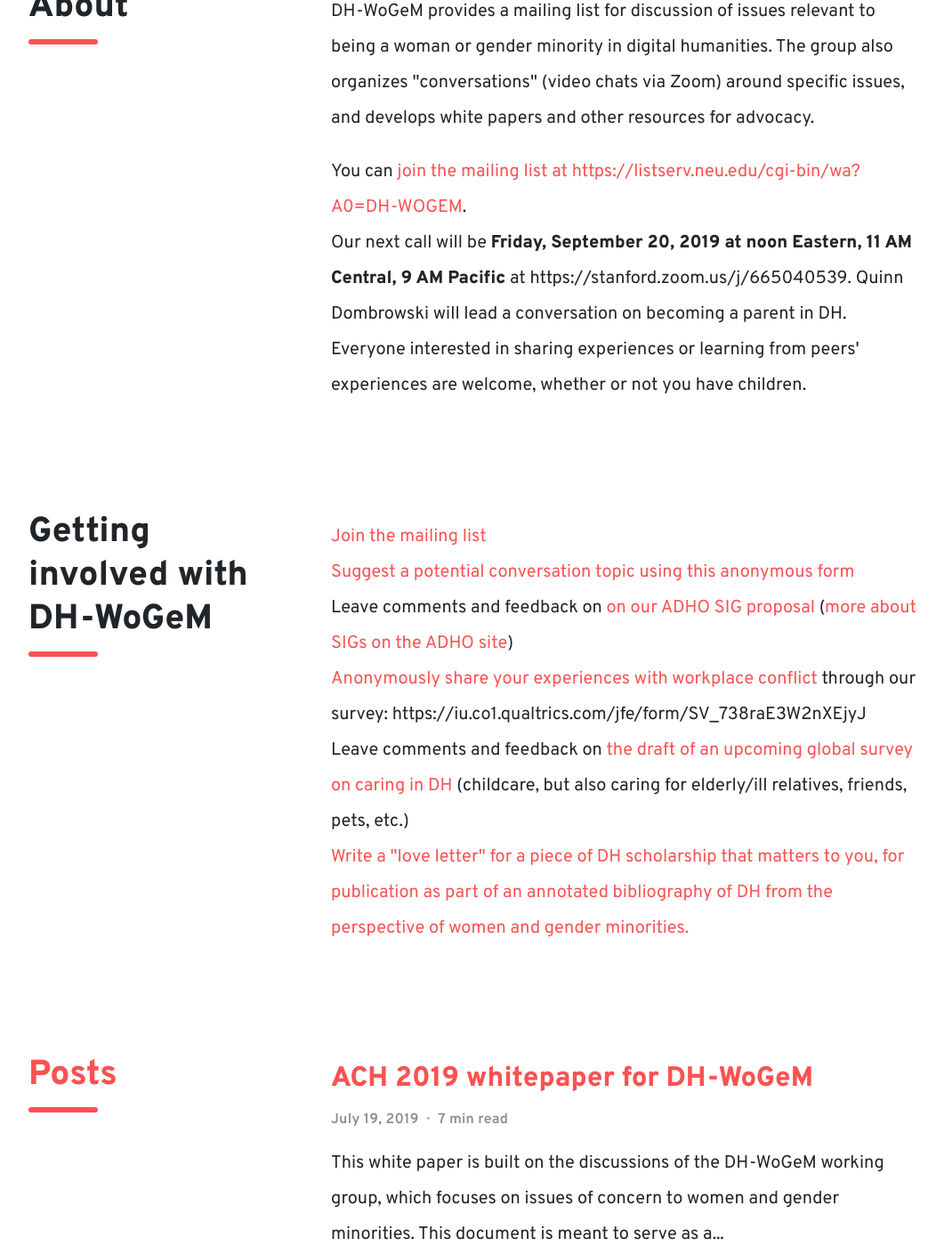
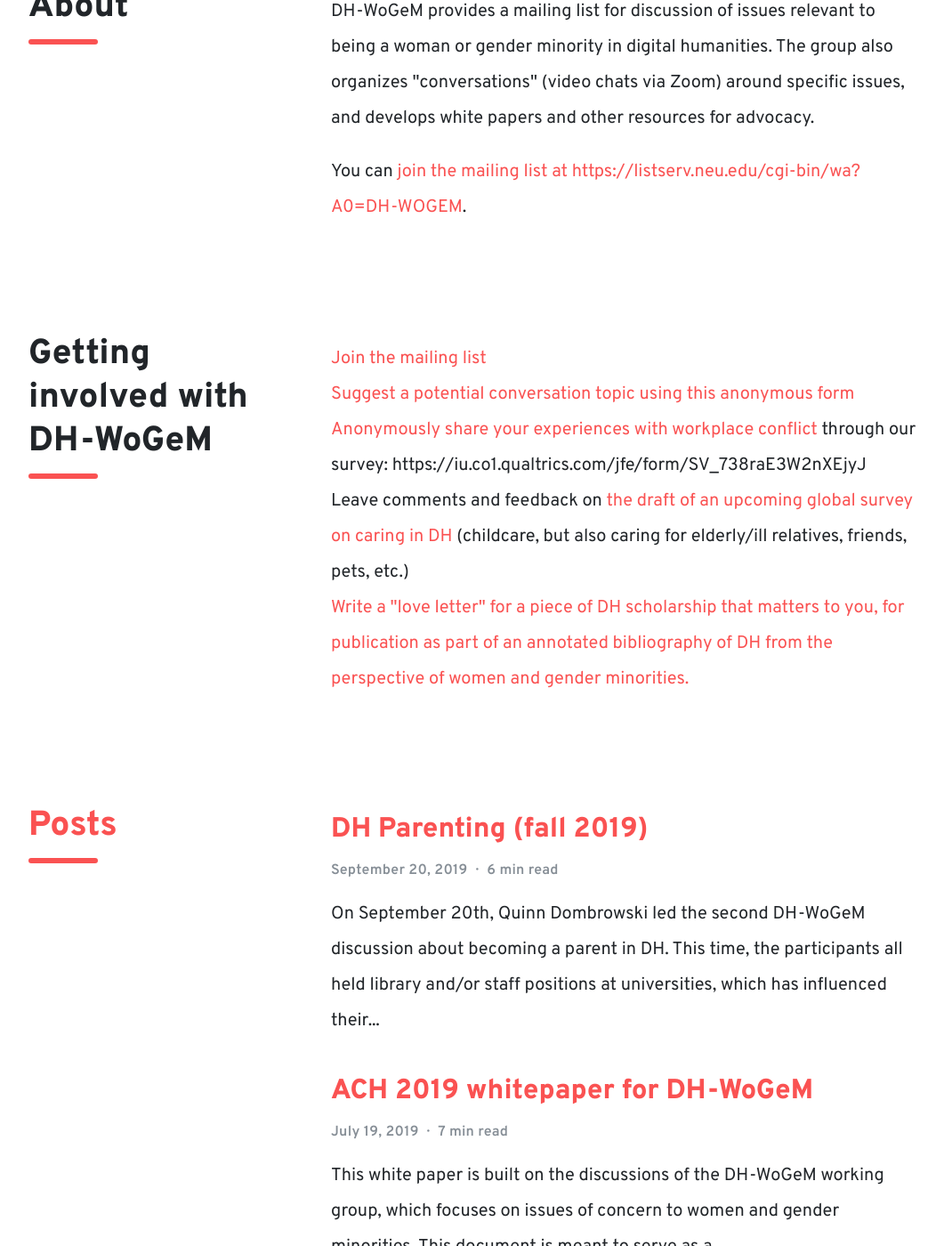
Before and after one commit to dh-wogem/dh-wogem.github.io, a Jekyll site: the page built from index.html, in a window 1280 px wide and 1400 px high, scrolled down 1276 px. Shown: the whole window at 89% size, without its empty margins (108-1169 px from the left). Built offline with Jekyll 4.4.1, drawn with Linux system fonts in a browser that asks for light colours; some of the changed lines change nothing that is shown.

Commit message:
Write-up for DH parenting 2

```diff
--- /dev/null
+++ b/_posts/2019-09-20-dh-parenting-2.md
@@ -0,0 +1,47 @@
+---
+layout: post
+lang: en
+ref: dh-parenting-2
+title: DH Parenting (fall 2019)
+image: true
+include: false
+---
+
+On September 20th, Quinn Dombrowski led the second DH-WoGeM discussion about becoming a parent in DH. This time, the participants all held library and/or staff positions at universities, which has influenced their parenting experiences.
+<!-- Read more -->
+
+All the participants noted the discrepancy between services and accommodations available for faculty and those available for other groups of people. Even on campuses that provide priority access or discounts for campus childcare centers, one participant got on the waiting list as soon as her child was born, and was notified of an opening a week before that child started kindergarten. On another campus, one participant noted clear discrepancies in the quality of the facility and resourcing of different childcare centers on campus, as well as the practice of assigning the children of recruited faculty to the limited spots in the nicest center. On the other hand, being in a staff role made it possible for one participant to work fewer hours than full-time, to be able to take her child, who has a significant disability, to many necessary doctor's appointments.
+
+One of the participants had extensive experience with [Title IX](https://en.wikipedia.org/wiki/Title_IX) law in the US, which is most commonly referenced in the context of college athletics, and sexual harassment and discrimination, but which also provides protections for parenting students (up to and including the level of postdocs). She noted that most institutions don't even have data on how many parenting students they have. When her institution began to look into the stats for parenting students, they discovered that the campus only had enough spaces in on-campus childcare to meet the needs of 10% of the parenting students, many of whom were frustrated because they chose to attend grad school at that institution with the assumption that they would be able to access childcare. Many parenting students are left taking out additional loans, or having relatives move in with them to provide childcare. 72% of undergraduate parenting students were found to be food-insecure, as well as 33% of parenting grad students, with higher rates for single-parenting students. Some participants mentioned obnoxious comments that they had received as grad students, such as faculty telling them to not have children, or to never mention that they have children in order to be taken seriously. In the US, making such comments could potentially open a faculty member to a lawsuit under Title IX.
+
+Staff and library experiences of parenting are diverse, even within the same organization. On one hand, staff and librarians are more likely to work with colleagues who also have children, and there is less pressure to hide the existence of one's children, at the risk of seeming "not committed" to one's job. On the other hand, some roles have restrictions on parenting-friendly accommodations (such as working from home) due to union contracts, and individual managers' interpretations of these contracts introduces even more potential variation in working conditions.
+
+We also talked about the challenges of making "parent-friends". While some people at our respective childcare / school environments have visibly managed to develop a support network of other parents to help with pick-ups and drop-offs, all of the participants on this call have struggled with making those connections. Playgroups and the like can be particularly difficult to get involved with in communities where only one parent (typically the father) works. One participant noted that most two-parent-working families are in the same situation of being tired and stressed out, and wanting to connect but not being able to make it work, except for chance encounters at birthday parties. Another participant, who works an hour away from where her child goes to school (as does her husband), mentioned that she's drummed up the courage to cold-call other parents when there are major train delays or other emergencies, to ensure her children get picked up. The possibility of emergency pick-ups has had additional consequences for her family: her child has life-threatening allergies, but isn't allowed to carry his medication with him at school. But his medication is in the nurses's office, and he can't go get it if he's being picked up by a friend's family. As a result, she's had to teach her child how to administer his own emergency medication, and "smuggle" it with him at school, so he's safe if he has an allergic reaction after being picked up from school by someone else.
+
+We briefly talked about one of the follow-up activities from a previous conversation about parenting: a global survey of work/life balance and caring (broadly defined, to include childcare, elder-care, self-care, etc.) responsibilities in DH. As another follow-up, we talked about looking at the [Digital Humanities Literacy Guidebook](https://cmu-lib.github.io/dhlg/), particularly the section on [short institutes and workshops](https://cmu-lib.github.io/dhlg/global-resources/educational-resources/short-institutes-and-workshops/), and checking in with the organizers about which of them provide some kind of childcare arrangement, then adding some notation for that in the guidebook. The participants also wanted DH-WoGeM to continue to provide a space to talk about issues related to parenthood; we agreed to hold a conversation on the topic quarterly. The participant with experience around Title IX as applied to parenthood shared a number of links that she hopes that parenting students (through the postdoc level) can use at their local institutions.
+
+Finally, some concluding remarks directly from one of the participants:
+
+I was looking through the [Digital Humanities Literacy Guidebook](https://cmu-lib.github.io/dhlg/) and I saw the pages in topics on DH Feminism and DH Postcolonialism, especially blog posts like [Miriam Posner's here](https://miriamposner.com/blog/some-things-to-think-about-before-you-exhort-everyone-to-code/):
+
+She talks about how there is a structural problem if women and people of color are not in spaces. I think that is part of what came up in our discussion this morning--there is a structural problem in postsecondary education, in college, graduate school, and beyond, where parents, especially women, are questioned about the choices they are making about their families (not just having children, but caring for relatives with chronic health issues as well, and how many times people are doing this with not a lot of family support around them).
+
+It's a structural problem: cost of and access to child care, time poverty, racial and gender inequity, disability. Everyone--students, faculty, and staff--are dealing with this issue in some way, and aren't talking about it. I think bringing the conversation out into the open is really helpful.
+
+Resources
+
+-   The [Family Friendly Campus Toolkit](https://www.endicott.edu/family-friendly-campus-toolkit) has a shorter [framework of best practices](https://www.endicott.edu/-/media/endicott/home/family-friendly-campus-toolkit/framework-of-recommended-practices.ashx?la=en&hash=F82244D0A43BE457BB23F6C08E5B335A5E15BE11) (PDF); the section on institutional cultural is particularly relevant for DH centers
+
+-   UCLA [provides a travel award](https://equity.ucla.edu/programs-resources/funding-opportunities/#travel) for reimbursement of child care while faculty attend a conference; drawing on the language they use for the purpose of the grant [in this policy document](https://ucla.app.box.com/s/854uekqn0mr7dknmaj7csxr88w2i516x) may be helpful when trying to make the case for similar support
+
+-   A [model Title IX policy covering the rights of pregnant and parenting students](https://cdn.atixa.org/website-media/atixa.org/wp-content/uploads/2016/11/12193033/ATIXA-Model-Policy_Pregnancy-Parenting_1103165.pdf) (PDF)
+
+-   A report from the [Institute for Women's Policy Research](https://iwpr.org/) (IWPR), [Parents in College by the Numbers](https://iwpr.org/publications/parents-college-numbers/) (very useful for everyone to have access to this data--DH programs can take an active role in ensuring that academic programs and conferences and research/internship opportunities are allowing access to people who are parents, from the undergraduate level up through the faculty pipeline).
+
+-   A report from Ascend at the Aspen Institute, "[Accelerating Postsecondary Success for Parents: Leveraging the Two-Generation Approach in Policy](https://ascend.aspeninstitute.org/wp-content/uploads/2018/11/Ascend_Postsecondary-Success-for-Parents_Policy_2018-1.pdf)" (PDF) that provides a clear definition of "time poverty" for parents of preschool-age children
+
+-   A report from IWPR on "[Time Demands of Single Mother College Students and the Role of Child Care in their Postsecondary Success](https://iwpr.org/publications/single-mothers-college-time-use/)"
+
+-   An Inside Higher Ed piece on "[Family-Friendly Conferences](https://www.insidehighered.com/advice/2018/02/07/conferences-should-be-more-family-friendly-women-scholars-children-opinion)"
+
+-   [The Pregnant Scholar](https://thepregnantscholar.org/) toolkit
--- a/index.html
+++ b/index.html
@@ -23,7 +23,6 @@
     <article>
       <p class="section-body">DH-WoGeM provides a mailing list for discussion of issues relevant to being a woman or gender minority in digital humanities. The group also organizes "conversations" (video chats via Zoom) around specific issues, and develops white papers and other resources for advocacy.</p>
       <p>You can <a style="color: #fa5252;" href="https://listserv.neu.edu/cgi-bin/wa?A0=DH-WOGEM">join the mailing list at https://listserv.neu.edu/cgi-bin/wa?A0=DH-WOGEM</a>.</p>
-	  <p>Our next call will be <strong>Friday, September 20, 2019 at noon Eastern, 11 AM Central, 9 AM Pacific</strong> at https://stanford.zoom.us/j/665040539. Quinn Dombrowski will lead a conversation on becoming a parent in DH. Everyone interested in sharing experiences or learning from peers' experiences are welcome, whether or not you have children.</p>
     </article>
   </section>
 
@@ -33,7 +32,6 @@
 		  <p><ul>
 			  <li><a href="https://listserv.neu.edu/cgi-bin/wa?A0=DH-WOGEM" style="color: #fa5252;">Join the mailing list</a></li>
 			  <li><a href="https://forms.gle/1WBBoyDhMWZ3rycb8" style="color: #fa5252;">Suggest a potential conversation topic using this anonymous form</a></li>
-			  <li>Leave comments and feedback on <a style="color: #fa5252;" href="https://docs.google.com/document/d/1OtlsZtUe_rI2GQ-0xSCtbiyO3H12YWEG2ioQXbI0Lno/edit#">on our ADHO SIG proposal</a> (<a style="color: #fa5252;" href="http://adho.org/sigs">more about SIGs on the ADHO site</a>)</li>
 			  <li><a style="color: #fa5252;" href="https://iu.co1.qualtrics.com/jfe/form/SV_738raE3W2nXEjyJ">Anonymously share your experiences with workplace conflict</a> through our survey: https://iu.co1.qualtrics.com/jfe/form/SV_738raE3W2nXEjyJ</li>
 			  <li>Leave comments and feedback on <a style="color: #fa5252;" href="https://docs.google.com/document/d/1_iCt1gCHjB__tQhWkvQchOu19lBq_uVh_XLQeIN_JVQ/edit?usp=sharing">the draft of an upcoming global survey on caring in DH</a> (childcare, but also caring for elderly/ill relatives, friends, pets, etc.)</li>
 			  <li><a style="color: #fa5252;" href="http://www.dhwogem.org/annotated-bibliography/">Write a "love letter" for a piece of DH scholarship that matters to you, for publication as part of an annotated bibliography of DH from the perspective of women and gender minorities.</li>
```
Also changed, not shown: assets/images/posts/dh-parenting-2-large.jpg (added), assets/images/posts/dh-parenting-2-small.jpg (added), assets/images/posts/dh-parenting-2.jpg (added).
